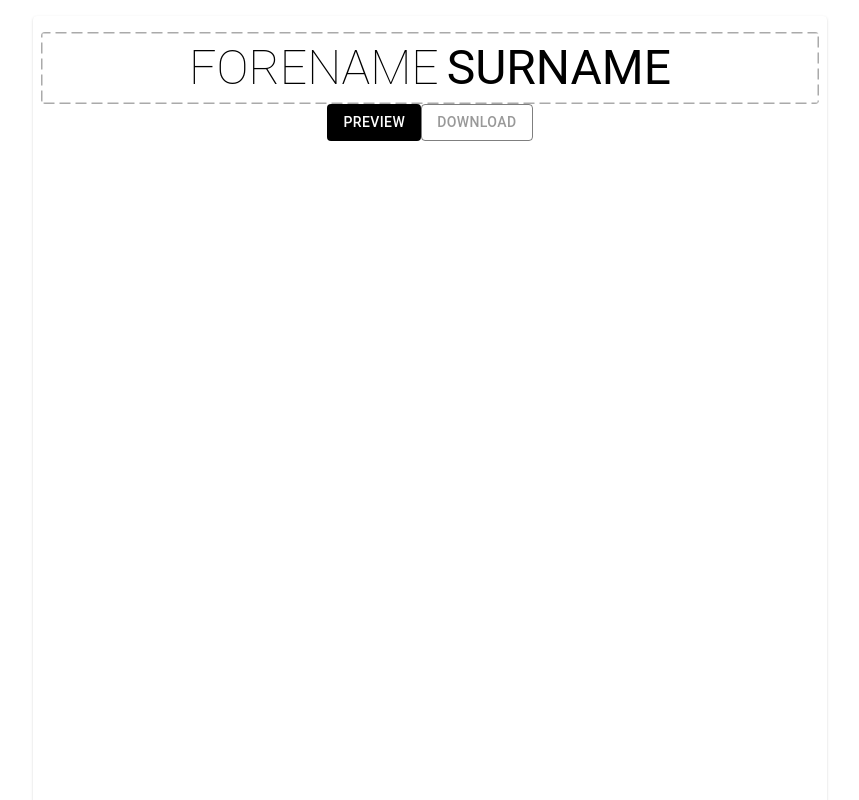
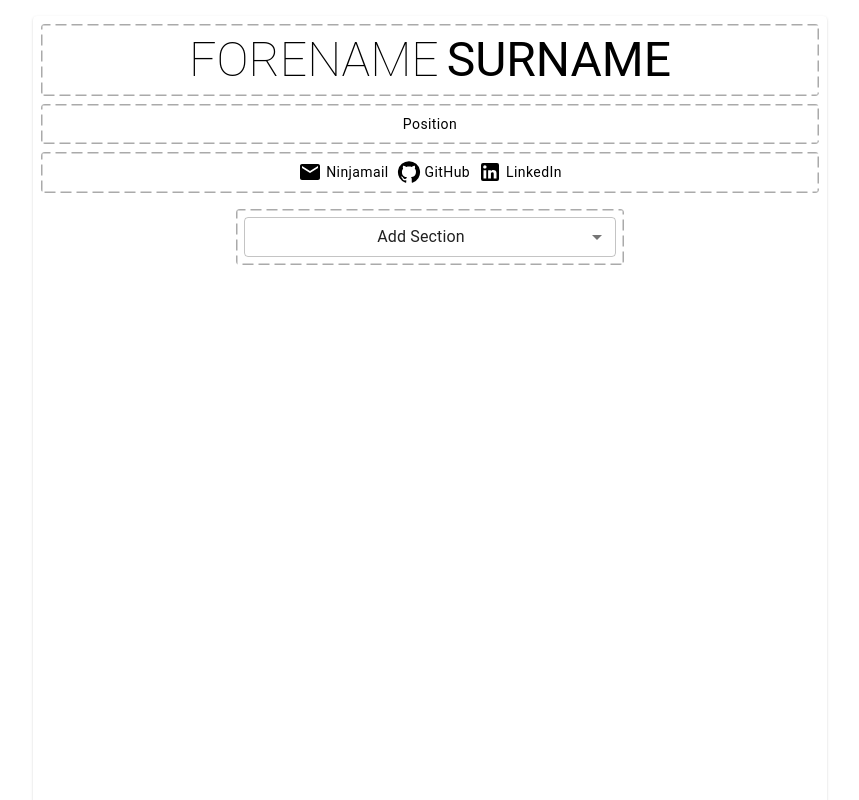
Before and after one commit to lovrozagar/Ninja-CV, a React (Create React App) app: page / in a window 1280 px wide. Shown: the top 800 px of the page, without its empty margins (210-1069 px from the left). Built offline with nearby package versions, Linux system fonts and the light colour scheme.

Commit message:
fix: change CV to not override the id's of section components on componentAdd to prevent re-render

```diff
--- a/src/Components/CV.jsx
+++ b/src/Components/CV.jsx
@@ -1,23 +1,55 @@
 import { Paper } from '@mui/material'
 import Name from './Sections/Name'
-
-import PrimaryButton from './Buttons/PrimaryButton'
-import SecondaryButton from './Buttons/SecondaryButton'
+import Position from './Sections/Position'
+import Links from './Sections/Links'
+import AddSection from './Dropdowns/AddSection'
+import Skills from './Sections/Skills'
+import WorkExperience from './Sections/WorkExperience'
+import uniqid from 'uniqid'
+import { useState } from 'react'
 
 function CV() {
+  // HOOKS
+  const [sections, setSections] = useState([])
+
+  // HANDLERS
+  function handleAdd(e) {
+    setSections((prev) => [...prev, { name: e.target.value, id: uniqid() }])
+  }
+
+  //HELPERS
+  function getSectionType(section) {
+    let component = null
+
+    switch (section) {
+      case 'Skills':
+        component = <Skills key={section.id} />
+        break
+      case 'Work Experience':
+        component = <WorkExperience key={section.id} />
+        break
+      default:
+        break
+    }
+
+    return component
+  }
+
   return (
     <Paper
       sx={{
         maxWidth: '210mm',
         minHeight: '295mm',
         m: '0 auto',
-        p: '0.5rem',
+        p: '0 0.5rem 0.5rem 0.5rem',
         textAlign: 'center',
       }}
     >
       <Name />
-      <PrimaryButton>Preview</PrimaryButton>
-      <SecondaryButton>Download</SecondaryButton>
+      <Position />
+      <Links />
+      {sections.map((section) => getSectionType(section.name))}
+      <AddSection onAdd={handleAdd} />
     </Paper>
   )
 }
```
